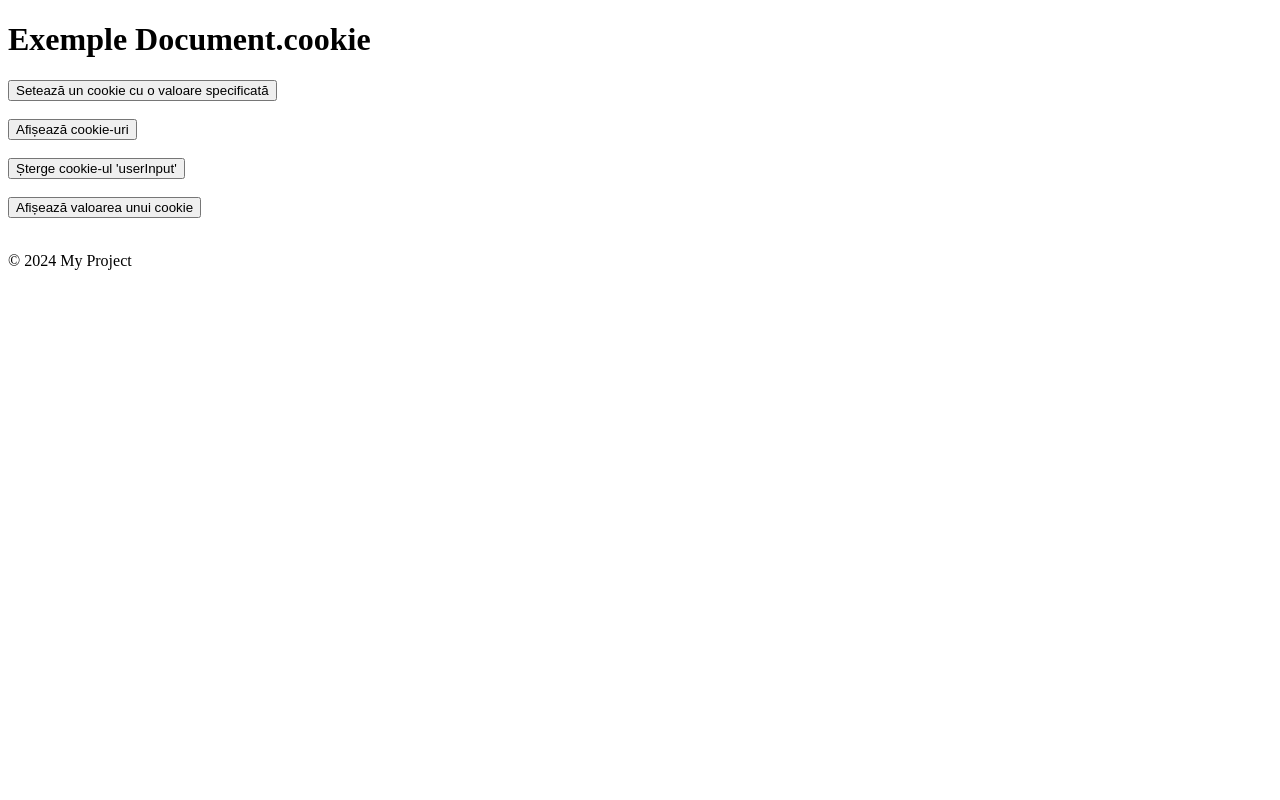
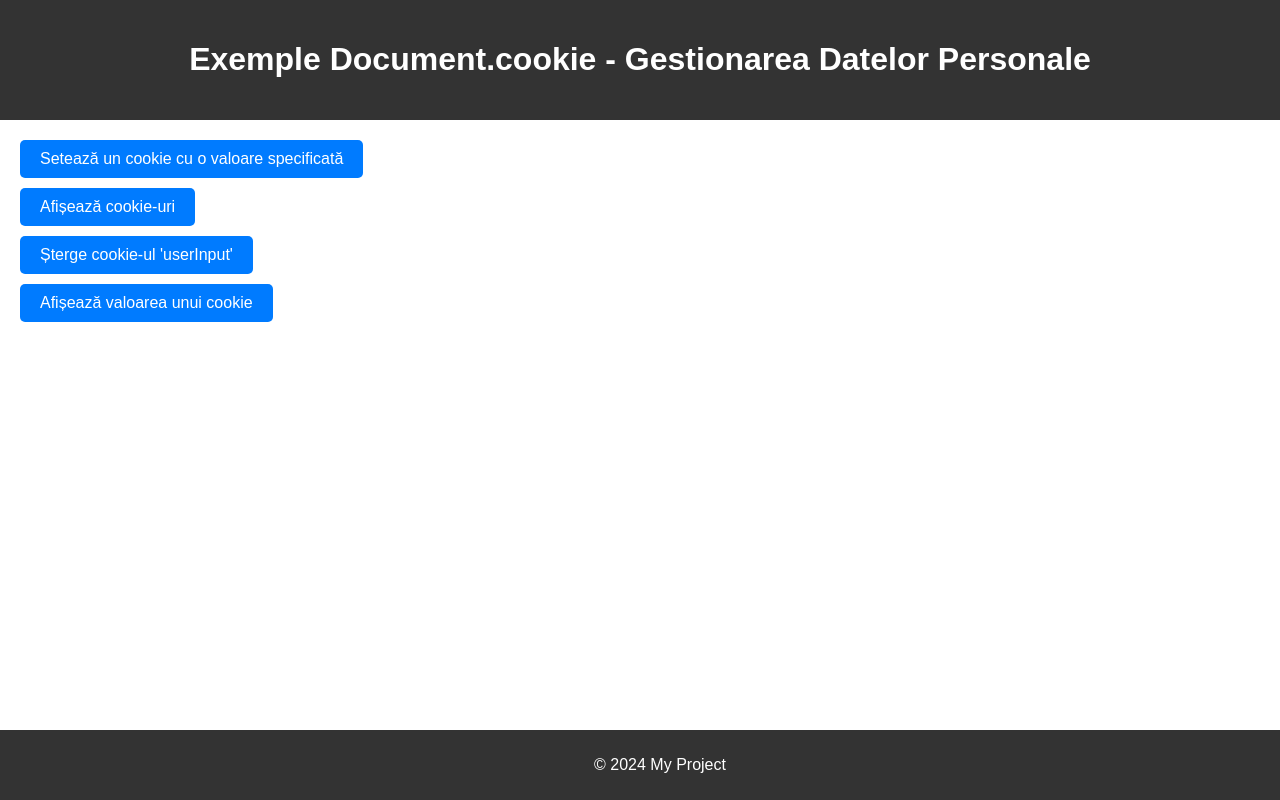
Before and after one commit to iuliasii/iuliasii.MngDatelorPersonale.io, a plain HTML site: page index.html in a window 1280 px wide. Drawn offline with Linux system fonts and the light colour scheme.

Commit message:
Finally index
nu foloseam server local si credeam ca nu functioneaza...

```diff
--- a/index.html
+++ b/index.html
@@ -3,17 +3,55 @@
 <head>
     <meta charset="UTF-8">
     <meta name="viewport" content="width=device-width, initial-scale=1.0">
-    <title>Exemple Document.cookie MngDatelorPersonale</title>
+    <title>Exemple Document.cookie - Gestionarea Datelor Personale</title>
+    <style>
+        body {
+            font-family: Arial, sans-serif;
+            margin: 0;
+            padding: 0;
+        }
+        header {
+            background-color: #333;
+            color: #fff;
+            padding: 20px;
+            text-align: center;
+        }
+        main {
+            padding: 20px;
+        }
+        button {
+            background-color: #007bff;
+            color: #fff;
+            border: none;
+            border-radius: 5px;
+            padding: 10px 20px;
+            font-size: 16px;
+            cursor: pointer;
+            margin-bottom: 10px;
+        }
+        button:hover {
+            background-color: #0056b3;
+        }
+        footer {
+            background-color: #333;
+            color: #fff;
+            padding: 10px 20px;
+            text-align: center;
+            position: fixed;
+            bottom: 0;
+            width: 100%;
+        }
+    </style>
 </head>
 <body>
     <header>
-        <h1>Exemple Document.cookie</h1>
+        <h1>Exemple Document.cookie - Gestionarea Datelor Personale</h1>
     </header>
     <main>
-        <button onclick="setCookie()">Setează un cookie cu o valoare specificată</button><br><br>
-        <button onclick="getCookie()">Afișează cookie-uri</button><br><br>
-        <button onclick="deleteUserInputCookie()">Șterge cookie-ul 'userInput'</button><br><br>
-        <button onclick="showCookieValue()">Afișează valoarea unui cookie</button><br><br>
+        <button onclick="setCookie()">Setează un cookie cu o valoare specificată</button><br>
+        <button onclick="getCookie()">Afișează cookie-uri</button><br>
+        <button onclick="deleteUserInputCookie()">Șterge cookie-ul 'userInput'</button><br>
+        <button onclick="showCookieValue()">Afișează valoarea unui cookie</button><br>
     </main>
     <footer>
         <p>&copy; 2024 My Project</p>
@@ -31,22 +69,16 @@
         }
 
         function getCookie() {
-    const cookies = document.cookie.split(';');
-    if (cookies.length === 0 || (cookies.length === 1 && cookies[0] === "")) {
-        alert("Nu există cookie-uri setate.");
-    } else {
-        let cookieList = "Cookie-uri existente:\n";
-        cookies.forEach(cookie => {
-            const [name, value] = cookie.split('=').map(c => c.trim());
-            cookieList += `${name}: ${value}\n`;
-        });
-        alert(cookieList);
-    }
-}
-
+            const cookies = document.cookie.split(';').map(cookie => cookie.trim());
+            if (cookies.length === 0 || (cookies.length === 1 && cookies[0] === "")) {
+                alert("Nu există cookie-uri setate.");
+            } else {
+                alert("Cookie-uri existente:\n" + cookies.join("\n"));
+            }
+        }
 
         function deleteUserInputCookie() {
-            document.cookie = "userInput=; expires=Thu, 01 Jan 2050 00:00:00 GMT; SameSite=None; Secure";
+            document.cookie = "userInput=; expires=Thu, 01 Jan 1970 00:00:00 GMT; SameSite=None; Secure";
             alert("Cookie-ul 'userInput' a fost șters!");
         }
 
```
